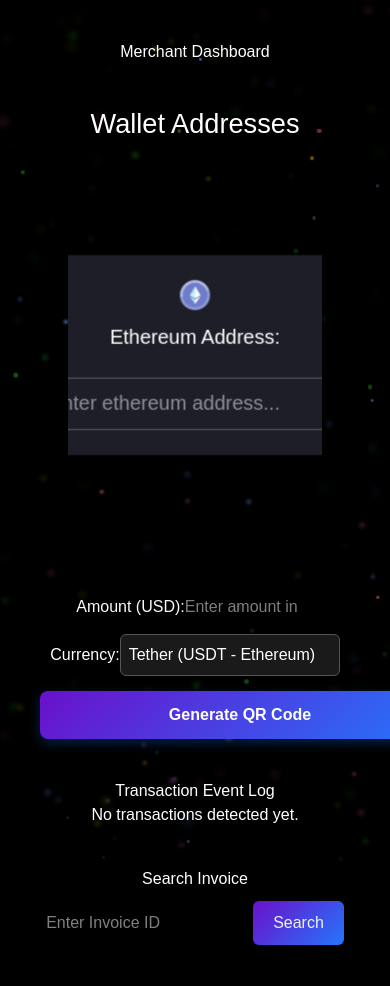
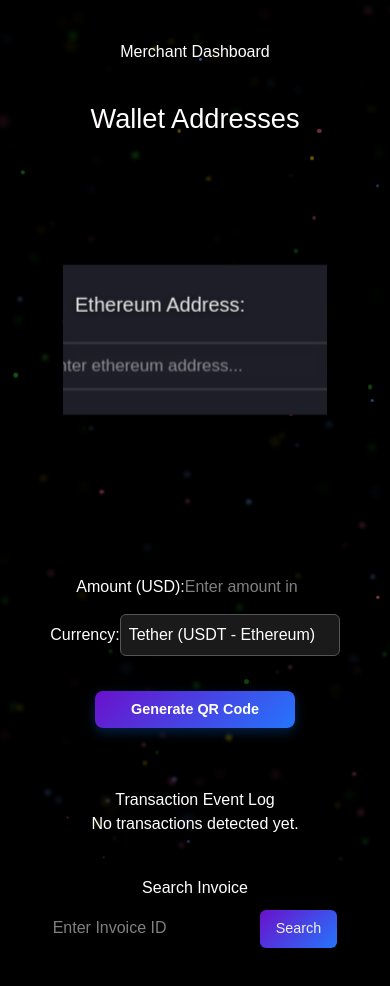
Before and after one commit to Ariya-Dice/BardiPay, a Next.js app: page /merchant in a window 390 px wide. Built offline with nearby package versions, Linux system fonts and the light colour scheme; grey boxes are pictures that could not be loaded.

Commit message:
payment x5

```diff
--- a/styles/Merchant.module.css
+++ b/styles/Merchant.module.css
@@ -1,5 +1,4 @@
-/* Merchant.module.css */
-
+/* Container */
 .container {
   padding: 20px;
   text-align: center;
@@ -19,67 +18,102 @@
   padding: 20px;
 }
 
-/* استایل بخش مدیریت والت‌ها */
+/* Wallet Section */
 .walletSection {
   margin: 20px auto;
   background: transparent;
-  padding: 10px;
+  padding: 20px;
   border-radius: 16px;
   box-shadow: 0 8px 30px rgba(0, 0, 0, 0.3);
-  perspective: 1000px;
-  max-width: 900px; /* افزایش عرض برای نمایش بهتر استوانه */
+  max-width: 900px;
 }
 
-.walletSectionTitle {
-  font-size: 2rem;
-  margin-bottom: 10px;
-  color: #ffffff;
-  text-shadow: 0 2px 4px rgba(0, 0, 0, 0.3);
+/* Scroll Container */
+.scrollContainer {
+  width: 100%;
+  max-height: 300px; /* Increased height for better card visibility */
+  overflow-y: auto; /* Enable vertical scroll */
+  overflow-x: hidden; /* Disable horizontal scroll */
+  perspective: 800px; /* Adjusted for better 3D effect */
+  padding: 20px 0;
+  scrollbar-width: thin;
 }
 
-/* استایل کارت‌های چرخان */
-.walletCard {
+/* Cylinder */
+.cylinder {
+  position: relative;
+  width: 100%;
+  height: 100%;
+  transform-style: preserve-3d; /* Enable 3D transforms for children */
+  transition: transform 0.2s ease-out; /* Smooth rotation */
+}
+
+/* Card */
+.card {
   position: absolute;
-  top: 50%;
-  left: 50%;
-  width: 320px;
-  padding: 20px;
-  background: transparent;
-  border-radius: 12px;
-  box-shadow: 0 6px 20px rgba(0, 0, 0, 0.25);
+  width: 100%;
+  max-width: 500px;
+  height: 120px;
+  background: transparent; /* Transparent background */
+  border-radius: 20px;
+  padding: 15px;
+  box-shadow: 0 10px 25px rgba(0, 0, 0, 0.2);
+  transform-style: preserve-3d;
+  backface-visibility: hidden; /* Hide back of card */
+  margin: 0 auto;
+  pointer-events: none; /* Disable interaction for non-visible cards */
+}
+
+/* Enable interaction for the top card */
+.card:first-child {
+  pointer-events: auto;
+}
+
+/* Wallet Input Styles */
+.walletInputContainer {
+  width: 100%;
   display: flex;
+  flex-direction: row; /* Horizontal layout for icon, name, and input */
   align-items: center;
-  gap: 15px;
-  transition: all 0.4s cubic-bezier(0.25, 0.46, 0.45, 0.94);
+  justify-content: space-between;
+  gap: 10px;
+  position: relative;
 }
 
 .walletLabel {
   display: flex;
+  flex-direction: row; /* Horizontal layout for icon and name */
   align-items: center;
-  gap: 12px;
-  width: 100%;
-  margin-bottom: 10px;
+  gap: 10px;
+  flex-shrink: 0;
 }
 
-.searchError {
-  color: #ff4d4f;
-  font-size: 0.6rem;
-  margin-top: 10px;
-  width: 100%;
-  display: flex;
-  align-items: center;
-  justify-content: center;
+.tokenIcon {
+  filter: drop-shadow(0 4px 6px rgba(0, 0, 0, 0.3));
+  transition: transform 0.3s ease;
 }
 
+.tokenIcon:hover {
+  transform: scale(1.1);
+}
+
+.walletNetworkName {
+  font-size: 1.2rem;
+  color: rgba(255, 255, 255, 0.9);
+  text-shadow: 0 2px 4px rgba(0, 0, 0, 0.3);
+  white-space: nowrap;
+}
 
 .walletInput {
-  padding: 10px 15px;
-  border: 1px solid #555555;
+  flex-grow: 1;
+  padding: 8px 12px;
+  background: rgba(30, 30, 40, 0.8);
+  border: 1px solid rgba(255, 255, 255, 0.2);
   border-radius: 8px;
-  background: rgba(30, 30, 40, 0.8);
+  font-size: 0.9rem;
   color: #ffffff;
-  width: 100%;
-  transition: border-color 0.2s ease;
+  transition: all 0.3s ease;
+  backdrop-filter: blur(5px);
 }
 
 .walletInput:focus {
@@ -88,52 +122,46 @@
   box-shadow: 0 0 8px rgba(0, 112, 243, 0.3);
 }
 
-
-/* استایل‌های مربوط به چرخش 3D */
-.cylinderContainer {
-  height: 300px;
-  position: relative;
-  transform-style: preserve-3d;
-  transition: transform 0.3s ease-out;
-}
 .inputError {
-  border: 1px solid #ff4d4f; /* رنگ قرمز برای حاشیه */
-  background-color: #fff1f0; /* پس‌زمینه کمی صورتی برای نمایش خطا */
+  border: 1px solid #ff4d4f; /* Red border for error */
+  background-color: #fff1f0; /* Light pink background for error */
   animation: shake 0.4s ease-in-out;
 }
 
-/* انیمیشن برای خطا */
+/* Error Message */
+.errorMessage {
+  position: static;
+  margin-top: 5px;
+  font-size: 0.8rem;
+  color: #ff4d4f;
+  text-align: center;
+}
+
+/* Animation for error */
 @keyframes shake {
   0%, 100% { transform: translateX(0); }
   25% { transform: translateX(-8px); }
   75% { transform: translateX(8px); }
 }
 
-.errorMessage {
-  color: #ff4444;
-  font-size: 0.6rem;
-  margin-top: 1px;
-  text-align: left;
-}
-
-/* استایل منوی آبشاری */
+/* Currency Select */
 .currencySelect {
   padding: 8px;
   border: 1px solid #555555;
   border-radius: 6px;
   font-size: 1rem;
-  background: #1a1a1a; /* پس‌زمینه سیاه تیره */
-  color: #ffffff; /* متن سفید برای خوانایی */
+  background: #1a1a1a;
+  color: #ffffff;
   width: 100%;
   max-width: 220px;
   box-sizing: border-box;
   transition: border-color 0.2s ease;
-  -webkit-appearance: none; /* حذف استایل پیش‌فرض مرورگر */
+  -webkit-appearance: none;
   -moz-appearance: none;
-  appearance: none; /* برای سازگاری با مرورگرهای مختلف */
+  appearance: none;
 }
-/* Merchant.module.css */
 
+/* Submit Button */
 .submitButton {
   display: inline-block;
   padding: 12px 24px;
@@ -146,21 +174,9 @@
   cursor: pointer;
   transition: transform 0.3s ease, box-shadow 0.3s ease;
   box-shadow: 0 4px 12px rgba(0, 112, 243, 0.3);
-    width: max-content;
-  margin: 0 auto;
-  min-width: 400px;
-}
-
-.eventLogSection {
-  margin-top: 20px; /* فاصله کم از بالا */
-  margin-bottom: 20px; /* فاصله کم از پایین */
-  padding: 20px;
-  background: transparent;
-  border-radius: 12px;
-  box-shadow: 0 8px 24px rgba(0, 0, 0, 0.2);
-  max-width: 900px;
-  margin-left: auto;
-  margin-right: auto;
+  width: max-content;
+  margin: 20px auto;
+  min-width: 300px; /* Adjusted for mobile */
 }
 
 .submitButton:hover {
@@ -180,8 +196,7 @@
   box-shadow: none;
 }
 
-
-/* استایل دکمه‌ها */
+/* Search Button */
 .searchButton {
   padding: 10px 20px;
   cursor: pointer;
@@ -191,41 +206,93 @@
   border-radius: 6px;
   font-size: 1rem;
   transition: transform 0.2s ease, box-shadow 0.2s ease;
-  margin-top: 10px; /* فاصله از فیلدها */
+  margin-top: 10px;
 }
 
-/* حفظ افکت hover برای دکمه‌ها */
 .searchButton:hover {
   transform: scale(1.05);
   box-shadow: 0 4px 15px rgba(106, 17, 203, 0.4);
 }
 
+/* Event Log Section */
+.eventLogSection {
+  margin-top: 20px;
+  margin-bottom: 20px;
+  padding: 20px;
+  background: transparent;
+  border-radius: 12px;
+  box-shadow: 0 8px 24px rgba(0, 0, 0, 0.2);
+  max-width: 900px;
+  margin-left: auto;
+  margin-right: auto;
+}
+
+/* Result Section */
 .resultSection {
   max-width: 400px;
   width: 100%;
   display: flex;
   flex-direction: column;
   align-items: center;
-  justify-content: center; /* جدید: برای وسط چین عمودی */
+  justify-content: center;
   text-align: center;
-  margin: 0 auto; /* جدید: برای وسط چین افقی */
-  min-height: 30vh; /* یا اگر خواستی کل صفحه، بنویس 100vh */
+  margin: 0 auto;
+  min-height: 30vh;
   background: transparent;
 }
-/* استایل‌های پاسخگویی */
+
+/* Scrollbar Styles */
+.scrollContainer::-webkit-scrollbar {
+  width: 8px;
+  background: transparent;
+}
+
+.scrollContainer::-webkit-scrollbar-thumb {
+  background: rgba(255, 255, 255, 0.3);
+  border-radius: 4px;
+  backdrop-filter: blur(10px);
+}
+
+.scrollContainer::-webkit-scrollbar-track {
+  background: transparent;
+}
+
+/* Responsive Styles */
 @media (max-width: 768px) {
   .walletSection {
     max-width: 95%;
-    padding: 20px;
-  }
-
-  .walletCard {
-    width: 280px;
     padding: 15px;
   }
 
-  .cylinderContainer {
-    height: 300px;
+  .scrollContainer {
+    max-height: 320px; /* Slightly taller for mobile */
+    perspective: 600px; /* Adjusted for smaller screens */
+  }
+
+  .card {
+    max-width: 400px; /* Smaller card width for mobile */
+  }
+
+  .walletInputContainer {
+    gap: 8px; /* Reduced gap for compact layout */
+  }
+
+  .walletNetworkName {
+    font-size: 1rem; /* Smaller font size for mobile */
+  }
+
+  .walletInput {
+    padding: 8px 10px;
+    font-size: 0.85rem;
+  }
+
+  .submitButton {
+    min-width: 250px; /* Adjusted for mobile */
+    padding: 10px 20px;
+  }
+
+  .resultSection {
+    max-width: 90%;
   }
 }
 
@@ -234,12 +301,43 @@
     font-size: 1.7rem;
   }
 
+  .scrollContainer {
+    max-height: 300px; /* Adjusted for very small screens */
+    perspective: 500px;
+  }
+
+  .card {
+    max-width: 300px; /* Even smaller for very small screens */
+    height: 100px; /* Reduced height for compact layout */
+  }
+
+  .walletInputContainer {
+    flex-wrap: wrap; /* Allow wrapping if needed */
+    justify-content: center;
+  }
+
   .walletLabel {
-    flex-direction: column;
-    align-items: flex-start;
+    flex-direction: row; /* Keep horizontal layout */
+    gap: 8px;
   }
 
   .walletInput {
-    padding: 8px 12px;
+    width: 100%; /* Full width on very small screens */
+    margin-top: 8px;
+  }
+
+  .errorMessage {
+    font-size: 0.7rem;
+  }
+
+  .submitButton {
+    min-width: 200px;
+    font-size: 0.9rem;
+    padding: 8px 16px;
+  }
+
+  .searchButton {
+    padding: 8px 16px;
+    font-size: 0.9rem;
   }
 }
```
